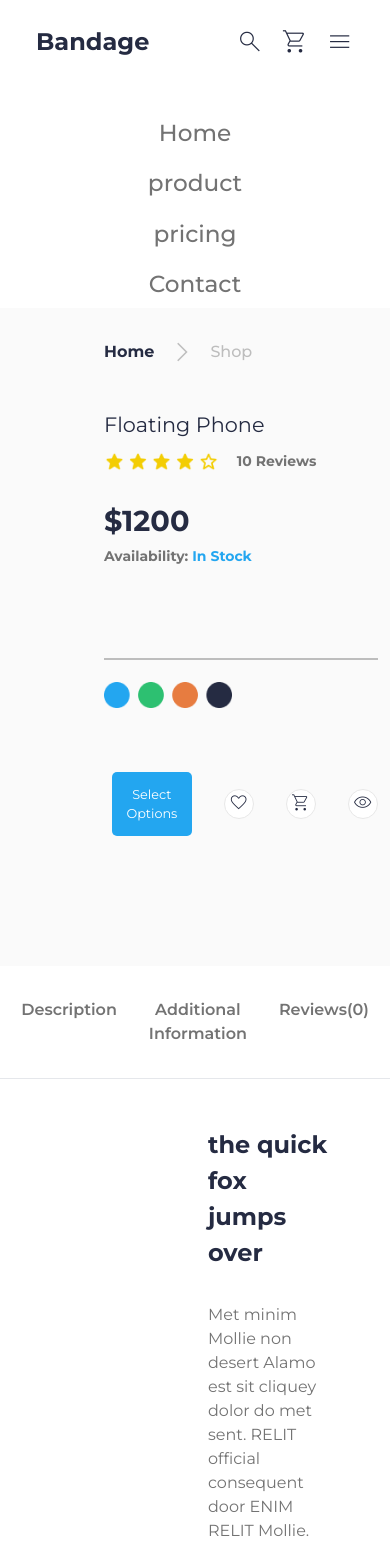
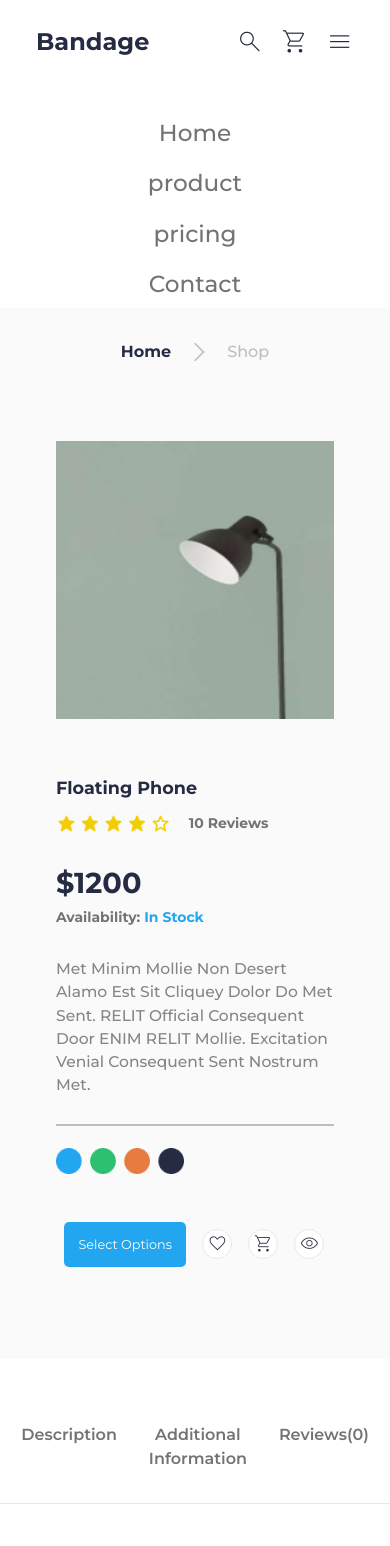
Before and after one commit to CrownedTechie/Sample-ecommerce-site, a React (Vite) app: page /productdetails in a window 390 px wide. Shown: the top 1546 px of the page. Built offline with nearby package versions, Linux system fonts and the light colour scheme.

Commit message:
style mobile design for the single product component

```diff
--- a/src/components/ProductDescription.jsx
+++ b/src/components/ProductDescription.jsx
@@ -6,7 +6,7 @@ import lamp from "../assets/graphic-design1.png";
 const ProductDescription = () => {
     return (
         <>
-            <setion className="productdescription-section">
+            <section className="productdescription-section">
                 <menu>
                     <TabButton>description</TabButton>
                     <TabButton>additional information</TabButton>
@@ -30,7 +30,7 @@ const ProductDescription = () => {
                     </div>
 
                 </article>
-            </setion>
+            </section>
         </>
     )
 }
--- a/src/components/SingleProduct.jsx
+++ b/src/components/SingleProduct.jsx
@@ -36,6 +36,8 @@ const SingleProduct = () => {
 
                         <h6>availability: <span> in stock</span></h6>
 
+                        <p>Met minim Mollie non desert Alamo est sit cliquey dolor do met sent. RELIT official consequent door ENIM RELIT Mollie. Excitation venial consequent sent nostrum met.</p>
+
                         <hr />
 
 
--- a/src/stylings/AlertHeader.css
+++ b/src/stylings/AlertHeader.css
@@ -25,12 +25,6 @@
   align-items: center;
 }
 
-@media screen and (max-width: 768px) {
-  .header-alert {
-    display: none;
-  }
-}
-
 .contact-us {
   display: flex;
   gap: 1.5rem;
@@ -52,3 +46,11 @@
   height: 1.125rem;
   cursor: pointer;
 }
+
+
+    /* MOBILE DESIGN */
+@media screen and (max-width: 900px) {
+  .header-alert {
+    display: none;
+  }
+}
--- a/src/stylings/Header.css
+++ b/src/stylings/Header.css
@@ -47,7 +47,7 @@
 
 
 
-@media screen and (max-width: 768px) {
+@media screen and (max-width: 900px) {
     .header {
         position: relative;
         z-index: 1;
--- a/src/stylings/SingleProduct.css
+++ b/src/stylings/SingleProduct.css
@@ -50,6 +50,10 @@
 .singleproduct-detail h4 {
     font-size: 1.3rem;
     color: #252B42;
+}
+
+.singleproduct-detail > p {
+    display: none;
 }
 
 .singleproduct-detail .rating {
@@ -124,3 +128,62 @@
     font-size: 1.3rem;
     cursor: pointer;
 }
+
+@media screen and (max-width: 900px) {
+    .singleproduct-section {
+        padding-left: 1rem;
+        padding-right: 1rem;
+    }
+
+    .sub-header {
+        padding: 2rem 0;
+    }
+
+    .sub-header button {
+        justify-content: center;
+        width: 100%;
+    }
+
+    .singleproduct-img {
+        width: 21.75rem;
+        height: 17.4rem;
+        margin-top: 2rem;
+        margin-bottom: 3.5rem;
+    }
+
+    .singleproduct-section article {
+        grid-template-columns: none;
+        padding: .8rem 2.5rem;
+    }
+
+    .singleproduct-section article > div:nth-child(1) {
+        display: flex;
+        justify-content: center;
+    }
+
+    .singleproduct-detail h4 {
+        font-size: 1.1rem;
+        font-weight: 700;
+    }
+
+    .singleproduct-detail > p {
+        display: block;
+        color: #858585;
+        margin-top: 1.1rem;
+        font-weight: 500;
+        font-size: .97rem;
+        line-height: 1.5;
+    }
+
+    .singleproduct-detail hr {
+        margin-top: 1rem;
+    }
+
+    .singleproduct-detail div:nth-of-type(2) {
+        gap: 3rem;
+    }
+
+    .singleproducts-btns {
+        gap: 1rem;
+    }
+}
```
